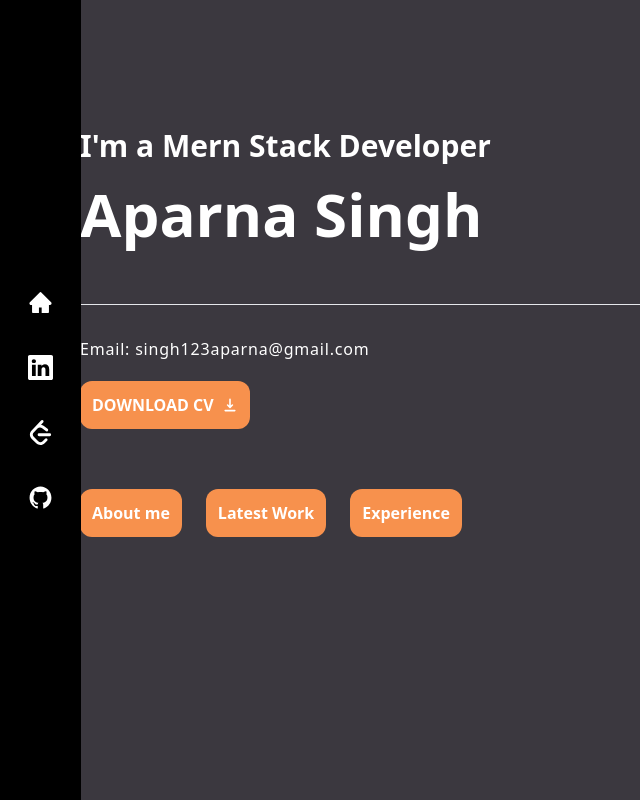
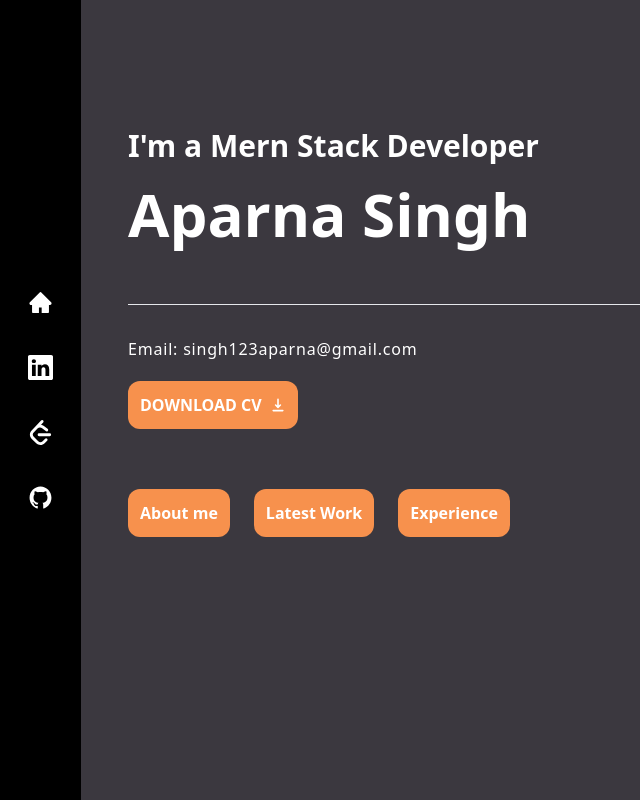
Before and after one commit to singh-aparna/portfolio-aparna-singh, a React (Create React App) app: page / in a window 1280 px wide. Shown: the whole page, without its empty margins (0-640 px from the left). Built offline with nearby package versions, Linux system fonts and the light colour scheme.

Commit message:
Fixed latest-work layout

```diff
--- a/src/App.js
+++ b/src/App.js
@@ -12,7 +12,7 @@ function App() {
       <div className="flex h-screen bg-[#f4f2ee]">
         <div className="w-[57px] top-0 left-0 h-full fixed "><Header /></div>
 
-        <div className="flex-1">
+        <div className="flex-grow">
         <Routes>
           <Route exact path="/" element={<MainSection />}></Route>
           <Route exact path="/" element={<PopUp />}></Route>
--- a/src/Webview/Section1/Section1.js
+++ b/src/Webview/Section1/Section1.js
@@ -11,7 +11,7 @@ const Section1 = () => {
   const openPopUp = () => {
   }
   return (
-    <div className="h-screen  flex flex-col gap-5 mx-0 px-16 md:px-20  pt-32 font-semibold text-white bg-[#3b383f] ">
+    <div className="h-screen  flex flex-col gap-5 mx-0 px-16 md:px-32  pt-32 font-semibold text-white bg-[#3b383f] ">
       <div className="text-2xl md:text-3xl">I'm a Mern Stack Developer</div>
       <div className="text-5xl md:text-6xl leading-snug tracking-tightest">Aparna Singh</div>
       <ProfileCard />
```
